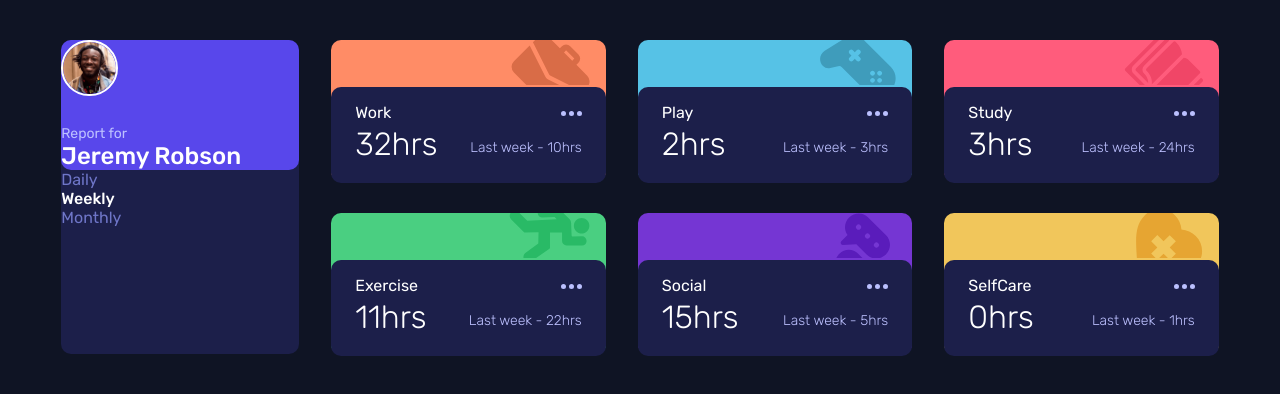
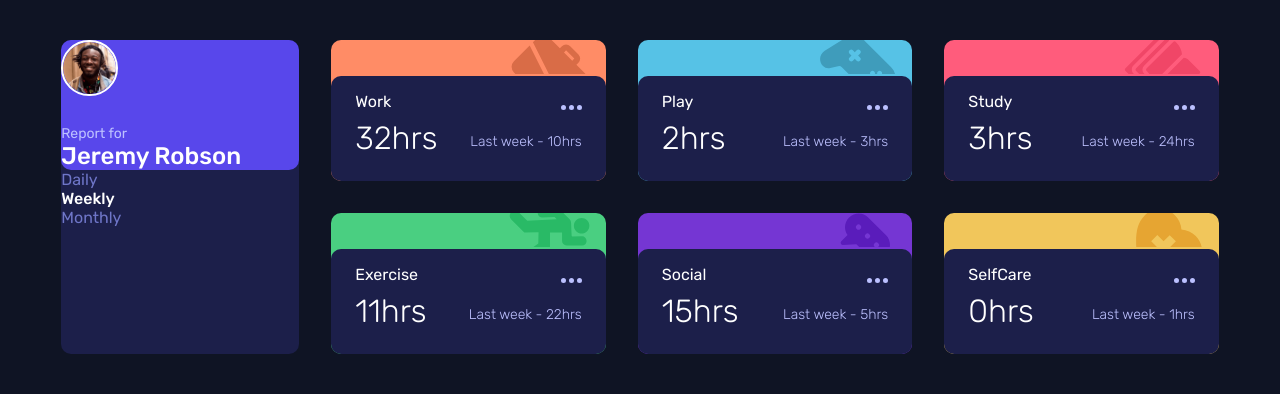
Before and after one commit to Sebosun/frontend-mentor-, a React (Vite) app: page / in a window 1280 px wide. Shown: the top 394 px of the page. Built offline with nearby package versions, Linux system fonts and the light colour scheme.

Commit message:
height 100% on bottom component of the card, so that the background doesnt overflow

```diff
--- a/src/components/Card.scss
+++ b/src/components/Card.scss
@@ -17,6 +17,7 @@
     }
   }
 
+  overflow: hidden;
   &__activity {
     position: relative;
     top: 2px;
@@ -28,6 +29,7 @@
     grid-template-rows: 40% 1fr;
     padding-inline: 1.5em;
 
+    height: 100%;
     .activity {
       font-size: 16px;
       justify-self: left;
```
